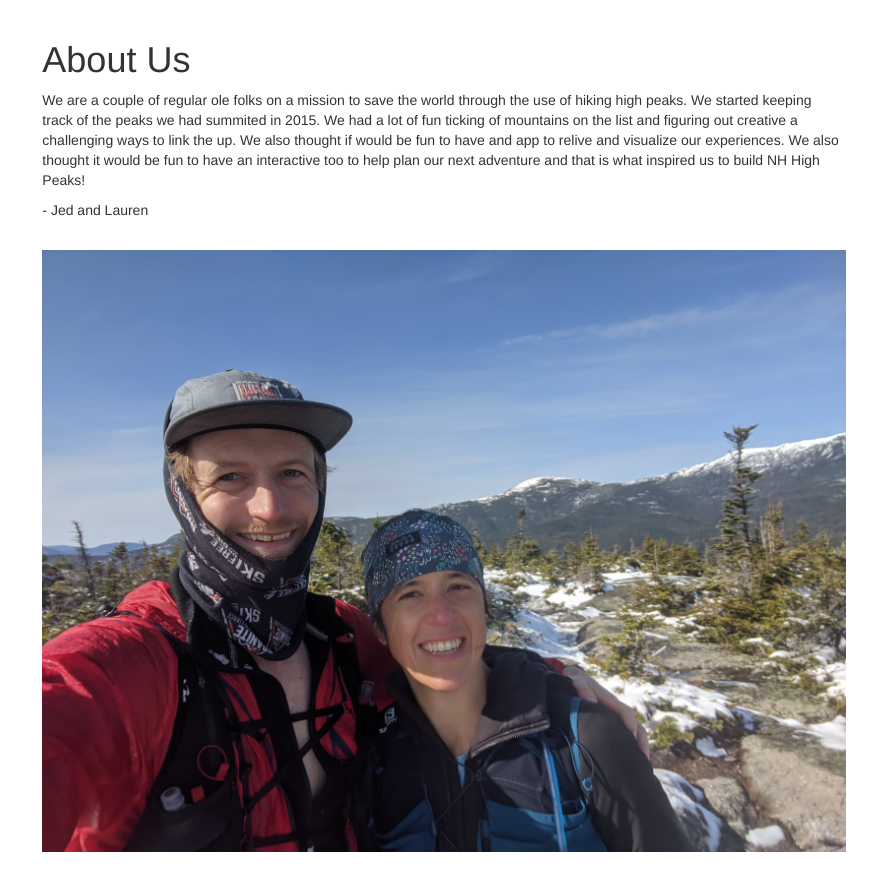
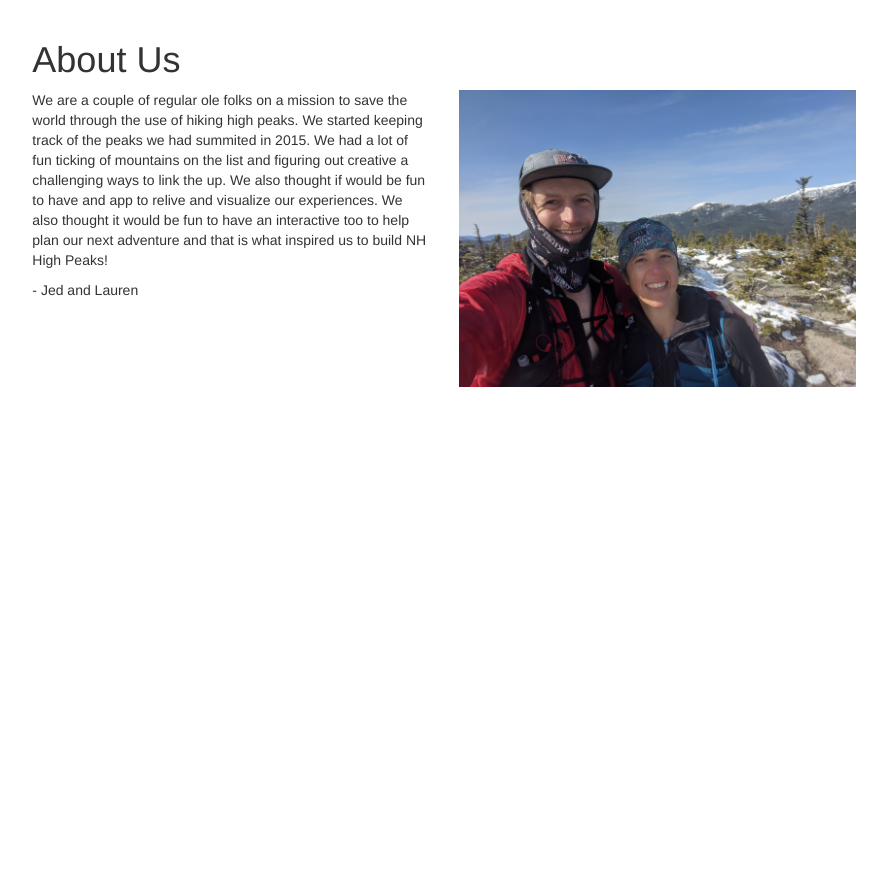
Before and after one commit to lislel/strava3, a Flask app: page /aboutus in a window 1280 px wide. Shown: the part 51-943 px from the top of the page, without its empty margins (196-1083 px from the left). After the commit the page ends 438 px from the top, so only its background shows below. Run offline with Flask 2, Linux system fonts and the light colour scheme; parts of the project's set-up code (start-up, migrations or seed data) failed here and were passed over; some libraries are stand-ins or nearby versions.

Commit message:
update about us page

```diff
--- a/app/templates/aboutus.html
+++ b/app/templates/aboutus.html
@@ -4,17 +4,24 @@
 
 {% block content %}
 	<div class="container-fluid">
+		<div class="row">
 			<div class="col col-md-2">
 			</div>
-		<div class="col col-md-8">
+			<div class="col col-md-4">
 				<H1>About Us</H1>
+			</div>
+		</div>
+		<div class="row">
+			<div class="col col-md-2">
+			</div>
+			<div class="col col-md-4">
 				<p>We are a couple of regular ole folks on a mission to save the world through the use of hiking high peaks. We started keeping track of the peaks we had summited in 2015. We had a lot of fun ticking of mountains on the list and figuring out creative a challenging ways to link the up. We also thought if would be fun to have and app to relive and visualize our experiences. We also thought it would be fun to have an interactive too to help plan our next adventure and that is what inspired us to build NH High Peaks! </p>
 				<p>- Jed and Lauren </p>
 				<br>
+			</div>
+			<div class="col col-md-4">
 		        <img src="static/images/isolation_selfie.jpg" class="img-responsive"/>
-	        <br>
-	        <br>
 		    </div>
-
+		</div>
 	</div>
 {% endblock %}
--- a/app/templates/welcome.html
+++ b/app/templates/welcome.html
@@ -76,6 +76,7 @@
             <li>Go out and bag some peaks</li>
             <li>View your adventures</li>
           </ul>
+          <a href="{{ url_for('aboutus') }}">Learn more about us</a>
         </div>
       </div>
     </div>
```
Lines whose indentation alone changed are shown as unchanged.
